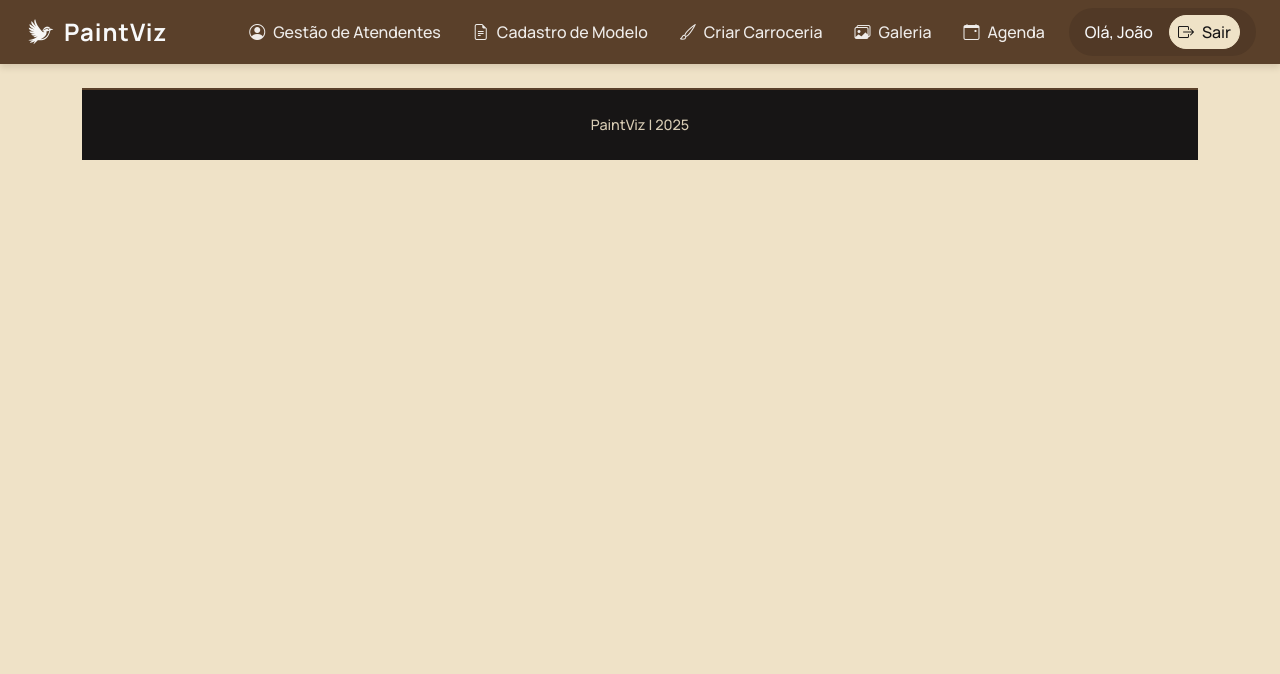
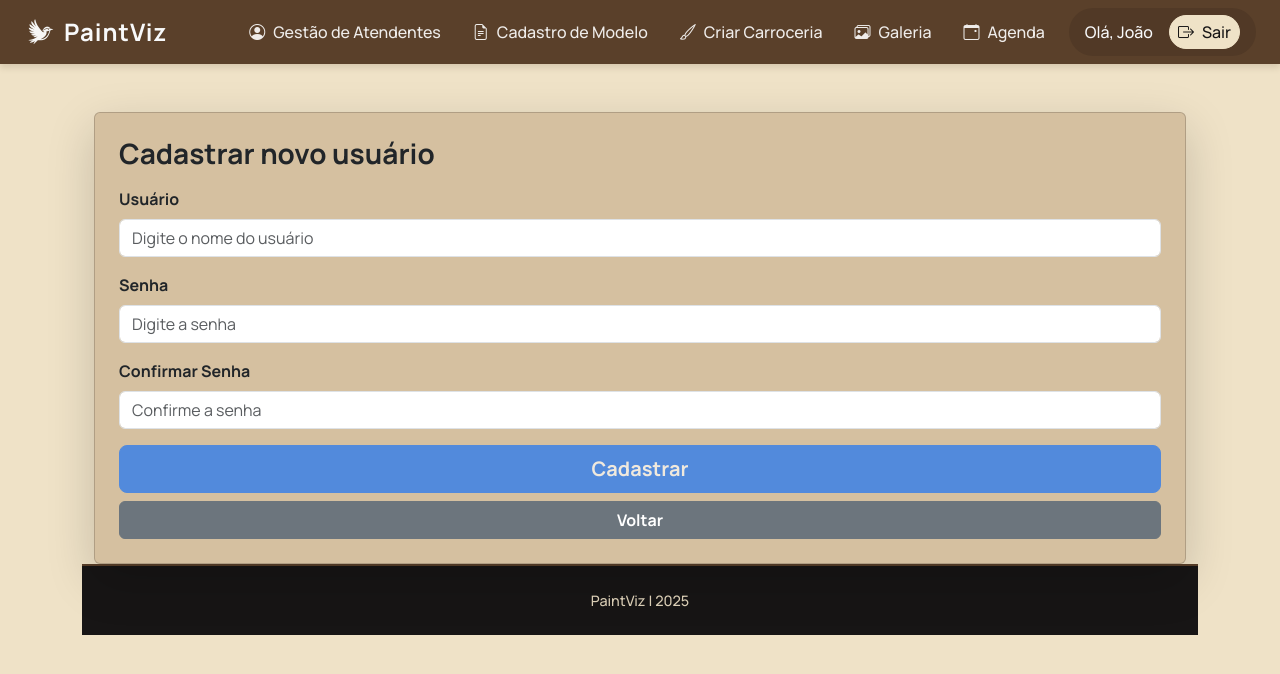
Before and after one commit to nicjulek/paintviz-front, a React (Create React App) app: page /cadastroatendentes in a window 1280 px wide. Shown: the top 674 px of the page. Built offline with nearby package versions, Linux system fonts and the light colour scheme.

Commit message:
Implementação do cadastro de usuários atendentes

```diff
--- a/src/App.tsx
+++ b/src/App.tsx
@@ -7,6 +7,7 @@ import Header from './components/Header/Header';
 import { User } from "./types/types";
 import Footer from './components/Footer/Footer';
 import GestaoAtendentes from './pages/GestaoAtendentes';
+import CadastroAtendentes from './pages/CadastroAtendentes';
 
 const testeUser: User = {
   name: "João",
@@ -23,6 +24,7 @@ const App: React.FC = () => {
           <Route path="/galeria" element={<Galeria />} />
           <Route path="/agenda" element={<Agenda />} />
           <Route path="/gestaoatendentes" element={<GestaoAtendentes/>} />
+          <Route path="/cadastroatendentes" element={<CadastroAtendentes/>} />
         </Routes>
         <Footer />
       </div>
--- /dev/null
+++ b/src/pages/CadastroAtendentes.tsx
@@ -0,0 +1,126 @@
+import React, { useState } from "react";
+import "bootstrap/dist/css/bootstrap.min.css";
+import "../App.css";
+import axios from "axios";
+import { useNavigate, useLocation } from "react-router-dom";
+import Button from "../components/Button/Button";
+
+const CadastroAtendentes: React.FC = () => {
+  const [usuario, setUsuario] = useState("");
+  const [senha, setSenha] = useState("");
+  const [confirmarSenha, setConfirmarSenha] = useState("");
+  const [loading, setLoading] = useState(false);
+  const [error, setError] = useState("");
+  const [success, setSuccess] = useState("");
+  const [showPassword, setShowPassword] = useState(false);
+
+  const navigate = useNavigate();
+  const location = useLocation();
+  const state = location.state as { onUserAdded?: () => void } | undefined;
+
+  const handleCadastro = async (e: React.FormEvent) => {
+    e.preventDefault();
+    setLoading(true);
+    setError("");
+    setSuccess("");
+
+    if (senha !== confirmarSenha) {
+      setError("As senhas não coincidem");
+      setLoading(false);
+      return;
+    }
+
+    try {
+      const API_URL = process.env.REACT_APP_API_URL || "http://localhost:3333";
+
+      await axios.post(`${API_URL}/usuarios`, { nome: usuario, senha });
+
+      setSuccess("Usuário cadastrado com sucesso!");
+      setUsuario("");
+      setSenha("");
+      setConfirmarSenha("");
+
+      if (state?.onUserAdded) state.onUserAdded();
+    } catch (error: any) {
+      if (error.response?.data?.error) setError(error.response.data.error);
+      else if (error.response?.data?.details) setError(error.response.data.details.join(", "));
+      else setError("Erro ao conectar com o servidor");
+    } finally {
+      setLoading(false);
+    }
+  };
+
+  const handleVoltar = () => navigate(-1);
+
+  return (
+    <div className="container mt-5">
+      <div className="card shadow-lg p-4" style={{ backgroundColor: "#D5C0A0" }}>
+        <h3 className="fw-bold mb-3">Cadastrar novo usuário</h3>
+
+        {error && <div className="alert alert-danger">{error}</div>}
+        {success && <div className="alert alert-success">{success}</div>}
+
+        <form onSubmit={handleCadastro}>
+          <div className="mb-3">
+            <label className="form-label fw-bold">Usuário</label>
+            <input
+              type="text"
+              className="form-control"
+              placeholder="Digite o nome do usuário"
+              value={usuario}
+              onChange={(e) => setUsuario(e.target.value)}
+              required
+              disabled={loading}
+            />
+          </div>
+
+          <div className="mb-3">
+            <label className="form-label fw-bold">Senha</label>
+            <input
+              type={showPassword ? "text" : "password"}
+              className="form-control"
+              placeholder="Digite a senha"
+              value={senha}
+              onChange={(e) => setSenha(e.target.value)}
+              required
+              disabled={loading}
+            />
+          </div>
+
+          <div className="mb-3">
+            <label className="form-label fw-bold">Confirmar Senha</label>
+            <input
+              type={showPassword ? "text" : "password"}
+              className="form-control"
+              placeholder="Confirme a senha"
+              value={confirmarSenha}
+              onChange={(e) => setConfirmarSenha(e.target.value)}
+              required
+              disabled={loading}
+            />
+          </div>
+
+          <Button
+            tipo="submit"
+            texto={loading ? "Cadastrando..." : "Cadastrar"}
+            cor="primary"
+            tamanho="lg"
+            className="w-100 fw-bold mb-2"
+            desabilitado={loading || !usuario || !senha || !confirmarSenha}
+          />
+
+          <Button
+            tipo="button"
+            texto="Voltar"
+            cor="secondary"
+            className="w-100 fw-bold"
+            onClick={handleVoltar}
+            desabilitado={loading}
+          />
+        </form>
+      </div>
+    </div>
+  );
+};
+
+export default CadastroAtendentes;
--- a/src/pages/GestaoAtendentes.tsx
+++ b/src/pages/GestaoAtendentes.tsx
@@ -3,23 +3,21 @@ import axios from 'axios';
 import Button from '../components/Button/Button';
 import "bootstrap/dist/css/bootstrap.min.css";
 import InputGenerico from '../components/InputGenerico/InputGenerico';
-import { User, UserRole } from '../types/types';
+import { User } from '../types/types';
+import { useNavigate } from 'react-router-dom';
 
 const GestaoAtendentes: React.FC = () => {
-
-    // Estado para armazenar todos os usuários da API
     const [usuarios, setUsuarios] = useState<User[]>([]);
     const [carregando, setCarregando] = useState<boolean>(true);
     const [erro, setErro] = useState<string | null>(null);
+    const [termoPesquisa, setTermoPesquisa] = useState('');
 
-    // Estado para a pesquisa
-    const [termoPesquisa, setTermoPesquisa] = useState('');
+    const navigate = useNavigate();
 
     useEffect(() => {
         const buscarUsuarios = async () => {
             try {
-                //URL placeholder
-                const response = await axios.get('http://localhost:3000/usuarios');
+                const response = await axios.get('http://localhost:3333/usuarios');
                 setUsuarios(response.data);
             } catch (error) {
                 console.error("Erro ao buscar os usuários:", error);
@@ -28,7 +26,6 @@ const GestaoAtendentes: React.FC = () => {
                 setCarregando(false);
             }
         };
-
         buscarUsuarios();
     }, []);
 
@@ -36,31 +33,34 @@ const GestaoAtendentes: React.FC = () => {
         setTermoPesquisa(novoValor);
     };
 
-    //Filtra por role e depois pela pesquisa por nome
     const atendentesFiltrados = usuarios
         .filter(user => user.role === 'user')
         .filter(atendente => atendente.name.toLowerCase().includes(termoPesquisa.toLowerCase()));
 
     const handleCadastrarAtendente = () => {
-        // Lógica para abrir o modal de cadastro
+        navigate('/cadastroatendentes', {
+            state: {
+                onUserAdded: () => {
+                    axios.get('http://localhost:3333/usuarios')
+                        .then(res => setUsuarios(res.data))
+                        .catch(err => console.error(err));
+                }
+            }
+        });
     };
 
     const handleEditar = (atendente: User) => {
-        // Lógica para abrir o modal de edição
+        navigate(`/cadastroatendentes/${atendente.id}`, {
+            state: { userId: atendente.id, onUserAdded: handleCadastrarAtendente }
+        });
     };
 
-    //Excluir usuário atendente
     const handleExcluir = async (atendenteId: string) => {
-        if (!window.confirm('Tem certeza que deseja excluir este atendente?')) {
-            return;
-        }
+        if (!window.confirm('Tem certeza que deseja excluir este atendente?')) return;
 
         try {
-            // Requisição DELETE para a rota
-            await axios.delete(`http://localhost:3000/usuarios/${atendenteId}`);
-
-            setUsuarios(prevUsuarios => prevUsuarios.filter(user => user.id !== atendenteId));
-
+            await axios.delete(`http://localhost:3333/usuarios/${atendenteId}`);
+            setUsuarios(prev => prev.filter(user => user.id !== atendenteId));
             alert('Atendente excluído com sucesso!');
         } catch (error) {
             console.error('Erro ao excluir atendente:', error);
@@ -68,13 +68,8 @@ const GestaoAtendentes: React.FC = () => {
         }
     };
 
-    if (carregando) {
-        return <div className="text-center p-5">Carregando usuários...</div>;
-    }
-
-    if (erro) {
-        return <div className="text-center p-5 text-danger">Erro: {erro}</div>;
-    }
+    if (carregando) return <div className="text-center p-5">Carregando usuários...</div>;
+    if (erro) return <div className="text-center p-5 text-danger">Erro: {erro}</div>;
 
     return (
         <div className="container-fluid p-5" style={{ backgroundColor: '#F5F5DC' }}>
@@ -97,6 +92,7 @@ const GestaoAtendentes: React.FC = () => {
                         />
                     </div>
                 </div>
+
                 <div className="table-responsive">
                     <table className="table table-hover bg-white rounded-3 overflow-hidden">
                         <thead>
@@ -111,9 +107,7 @@ const GestaoAtendentes: React.FC = () => {
                                 atendentesFiltrados.map(atendente => (
                                     <tr key={atendente.id}>
                                         <td className="p-3">{atendente.name}</td>
-                                        <td className="p-3">
-                                            {atendente.role === 'user' ? 'Ativo' : 'Inativo'}
-                                        </td>
+                                        <td className="p-3">{atendente.role === 'user' ? 'Ativo' : 'Inativo'}</td>
                                         <td className="p-3">
                                             <div className="d-flex justify-content-end gap-2">
                                                 <Button
```
